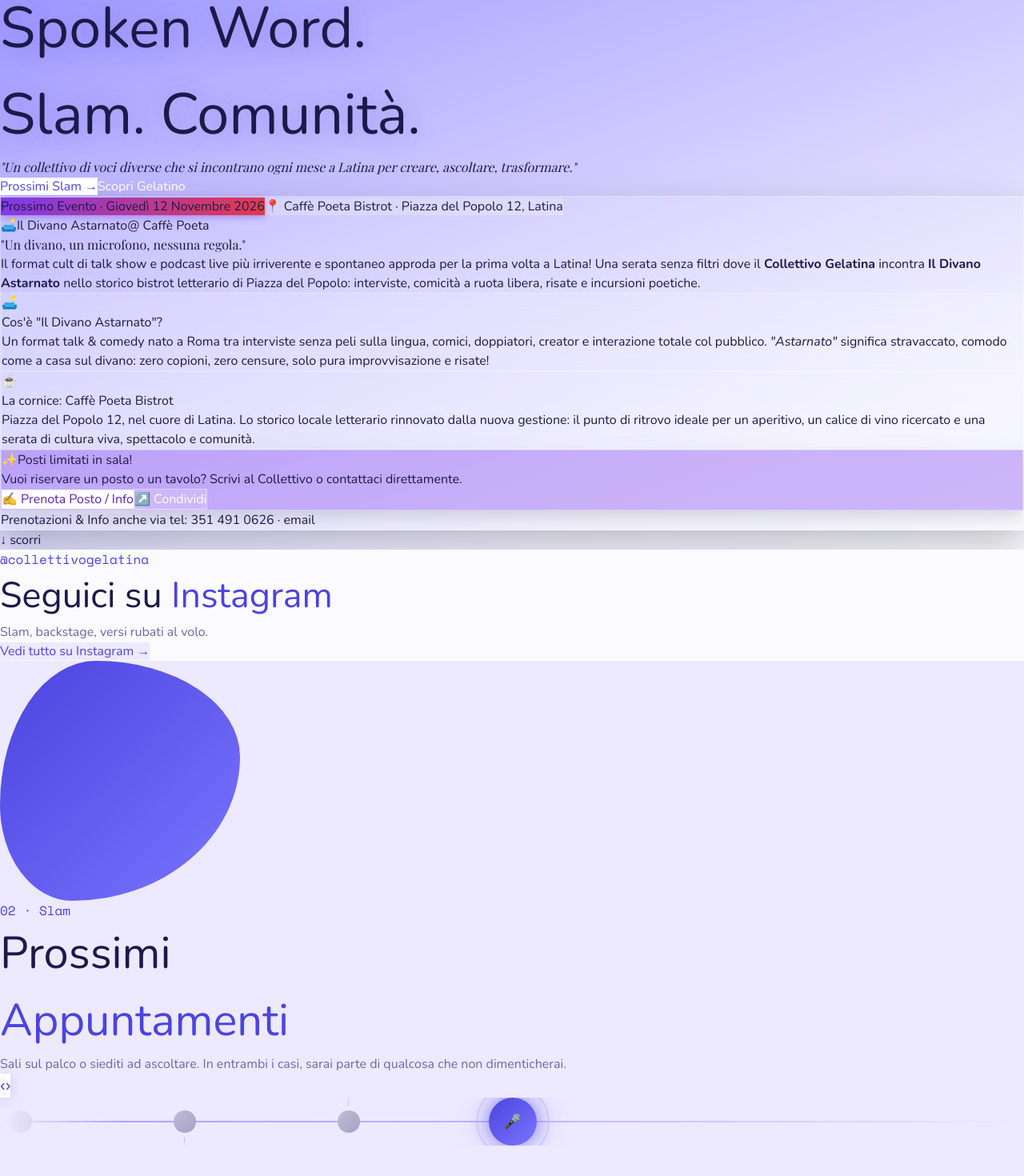
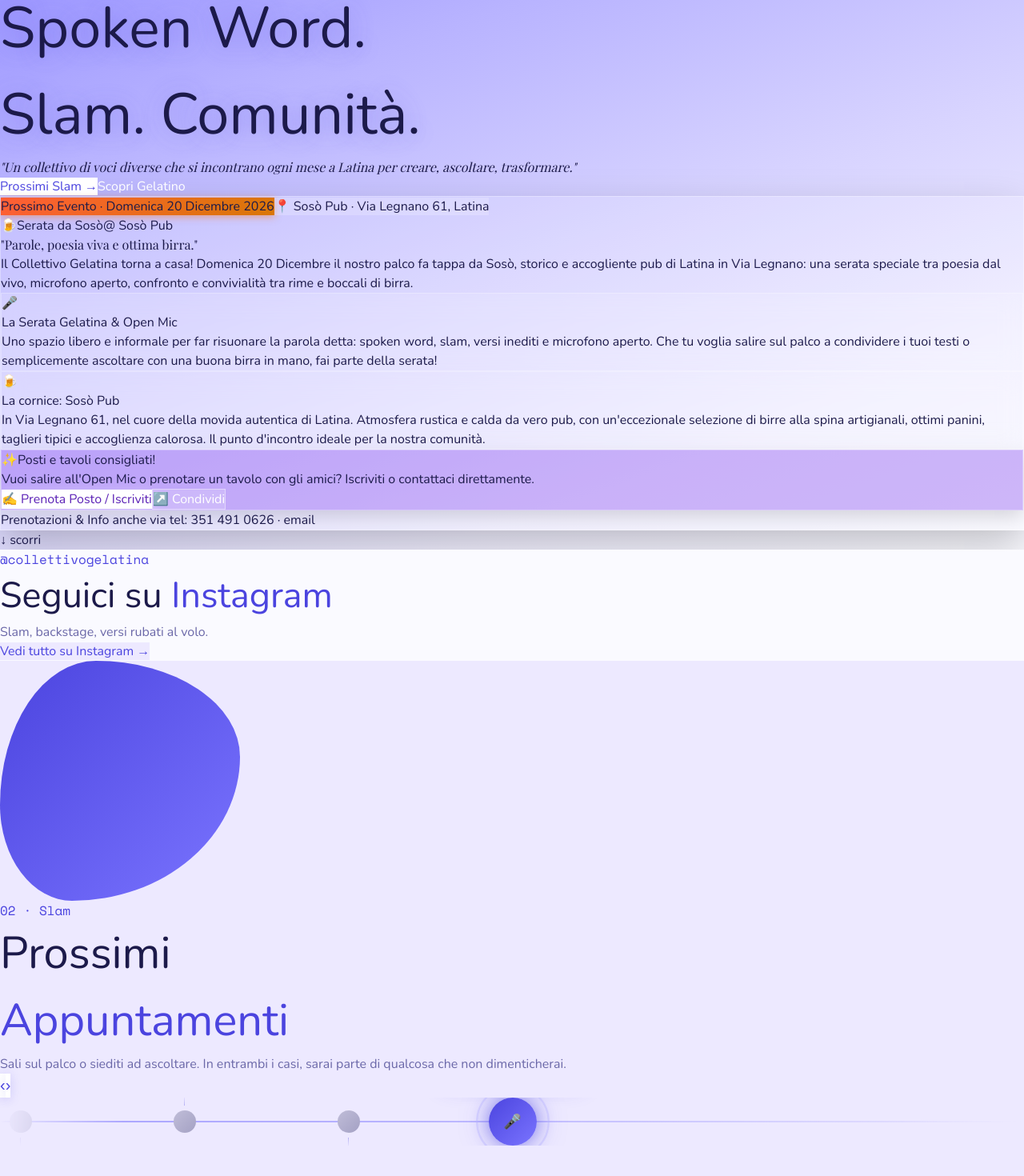
Before and after one commit to collettivogelatina/collettivo_gelatina, a Next.js app: page / in a window 1280 px wide. Shown: the part 1016-2486 px from the top of the page at 80% size. Built offline with nearby package versions, Linux system fonts and the light colour scheme; no server answers; the database is empty; a web font is replaced by a local one.

Commit message:
feat: archive 12 Nov talk, feature 20 Dec event at Soso Pub and add Il Divano Astarnato to partners

```diff
--- a/src/app/layout.tsx
+++ b/src/app/layout.tsx
@@ -3,12 +3,12 @@ import "./globals.css";
 import CookieBanner from "@/components/CookieBanner";
 
 export const metadata: Metadata = {
-  title: "Il Divano Astarnato al Caffè Poeta (12 Novembre) — Gelatina",
+  title: "Serata da Sosò Pub (20 Dicembre) — Collettivo Gelatina",
   description:
-    "Giovedì 12 Novembre 2026 il Collettivo Gelatina ospita Il Divano Astarnato al Caffè Poeta Bistrot Letterario in Piazza del Popolo a Latina. Talk live, comicità senza filtri e poesia!",
+    "Domenica 20 Dicembre 2026 il Collettivo Gelatina torna al Sosò Pub a Latina (Via Legnano, 61). Parole, poesia viva, microfono aperto e ottima birra!",
   openGraph: {
-    title: "Il Divano Astarnato al Caffè Poeta (12 Novembre) — Gelatina",
-    description: "Giovedì 12 Novembre 2026 il Collettivo Gelatina ospita Il Divano Astarnato al Caffè Poeta Bistrot Letterario in Piazza del Popolo a Latina. Talk live, comicità senza filtri e poesia!",
+    title: "Serata da Sosò Pub (20 Dicembre) — Collettivo Gelatina",
+    description: "Domenica 20 Dicembre 2026 il Collettivo Gelatina torna al Sosò Pub a Latina (Via Legnano, 61). Parole, poesia viva, microfono aperto e ottima birra!",
     url: "https://www.collettivogelatina.it",
     siteName: "Gelatina Poetry Slam",
     images: [
@@ -16,7 +16,7 @@ export const metadata: Metadata = {
         url: "https://www.collettivogelatina.it/og-microphone.jpg",
         width: 1200,
         height: 675,
-        alt: "Gelatina Spoken Word & Talk Live",
+        alt: "Gelatina Poetry Slam & Open Mic da Sosò",
       },
     ],
     locale: "it_IT",
@@ -24,8 +24,8 @@ export const metadata: Metadata = {
   },
   twitter: {
     card: "summary_large_image",
-    title: "Il Divano Astarnato al Caffè Poeta (12 Novembre) — Gelatina",
-    description: "Giovedì 12 Novembre 2026 il Collettivo Gelatina ospita Il Divano Astarnato al Caffè Poeta Bistrot Letterario in Piazza del Popolo a Latina. Talk live, comicità senza filtri e poesia!",
+    title: "Serata da Sosò Pub (20 Dicembre) — Collettivo Gelatina",
+    description: "Domenica 20 Dicembre 2026 il Collettivo Gelatina torna al Sosò Pub a Latina (Via Legnano, 61). Parole, poesia viva, microfono aperto e ottima birra!",
     images: ["https://www.collettivogelatina.it/og-microphone.jpg"],
   },
 };
--- a/src/components/ClientHome.tsx
+++ b/src/components/ClientHome.tsx
@@ -18,12 +18,21 @@ const DARK = "#1C1A4A";
 
 const events = [
   {
+    date: "20 Dicembre",
+    title: "Serata da Sosò",
+    venue: "Sosò Pub",
+    time: "20:30",
+    description:
+      "Domenica 20 Dicembre al Sosò Pub a Latina (Via Legnano, 61). Nuova serata tra versi, poesia viva, microfono aperto e birre con il Collettivo Gelatina!",
+    tag: "SLAM",
+  },
+  {
     date: "12 Novembre",
     title: "Il Divano Astarnato",
     venue: "Caffè Poeta",
     time: "20:30",
     description:
-      "Giovedì 12 Novembre al Caffè Poeta Bistrot Letterario a Latina. Talk live, comicità senza filtri e poesia con Gelatina!",
+      "Talk live, comicità senza filtri e incursioni poetiche con Il Divano Astarnato al Caffè Poeta Bistrot Letterario.",
     tag: "LIVE TALK",
   },
   {
@@ -215,7 +224,7 @@ export default function ClientHome() {
     if (typeof window !== "undefined") {
       const params = new URLSearchParams(window.location.search);
       if (params.get("iscriviti")) {
-        openRegModal("Il Divano Astarnato (12 Novembre @ Caffè Poeta)");
+        openRegModal("Serata da Sosò (20 Dicembre @ Sosò Pub)");
       }
       if (params.get("invia-poesia") || window.location.pathname.startsWith("/invia-poesia")) {
         setGelatinoModalOpen(true);
@@ -364,14 +373,14 @@ export default function ClientHome() {
                   className="text-[10px] sm:text-xs font-black px-2.5 py-0.5 rounded-full uppercase tracking-wider text-[#1C1A4A] bg-white shadow-sm flex items-center gap-1.5 flex-shrink-0"
                 >
                   <span className="w-2 h-2 rounded-full bg-amber-500 animate-ping" />
-                  Gio 12 Nov 2026
+                  Dom 20 Dic 2026
                 </span>
                 <span className="text-xs sm:text-sm font-black text-white tracking-tight drop-shadow-sm flex items-center gap-1">
-                  <span>🛋️</span>
-                  <span>Il Divano Astarnato arriva a Latina! @ Caffè Poeta</span>
+                  <span>🍺</span>
+                  <span>Serata da Sosò a Latina! @ Sosò Pub</span>
                 </span>
                 <span className="hidden lg:inline text-xs font-bold text-amber-200">
-                  · "Un divano, un microfono, nessuna regola"
+                  · "Parole, poesia viva e ottima birra"
                 </span>
               </div>
 
@@ -386,12 +395,12 @@ export default function ClientHome() {
                     boxShadow: "0 2px 10px rgba(0,0,0,0.25)",
                   }}
                 >
-                  <span>🛋️</span>
+                  <span>🍺</span>
                   <span>Scopri l'Evento →</span>
                 </a>
 
                 <button
-                  onClick={() => openRegModal("Il Divano Astarnato (12 Novembre @ Caffè Poeta)")}
+                  onClick={() => openRegModal("Serata da Sosò (20 Dicembre @ Sosò Pub)")}
                   className="font-black text-xs py-1.5 px-3.5 rounded-full transition-all duration-200 transform hover:scale-105 active:scale-95 shadow-md flex items-center gap-1.5 cursor-pointer"
                   style={{
                     background: "rgba(28, 26, 74, 0.9)",
@@ -671,7 +680,7 @@ export default function ClientHome() {
             </a>
           </div>
 
-          {/* ── PROSSIMO EVENTO: IL DIVANO ASTARNATO (12 NOVEMBRE) CARD IN HERO ── */}
+          {/* ── PROSSIMO EVENTO: SERATA DA SOSÒ PUB (20 DICEMBRE) CARD IN HERO ── */}
           <div
             id="prossimo-evento"
             className="mt-10 w-full max-w-3xl mx-auto rounded-3xl p-6 sm:p-8 backdrop-blur-xl relative overflow-hidden text-center"
@@ -686,41 +695,41 @@ export default function ClientHome() {
               <span
                 className="text-xs font-black px-3.5 py-1 rounded-full uppercase tracking-wider text-white shadow-md flex items-center gap-1.5"
                 style={{
-                  background: "linear-gradient(135deg, #7C3AED 0%, #E63946 100%)",
-                  boxShadow: "0 2px 10px rgba(124,58,237,0.5)",
+                  background: "linear-gradient(135deg, #FF5E36 0%, #D97706 100%)",
+                  boxShadow: "0 2px 10px rgba(249,115,22,0.5)",
                 }}
               >
                 <span className="w-2 h-2 rounded-full bg-amber-400 animate-ping" />
-                Prossimo Evento · Giovedì 12 Novembre 2026
+                Prossimo Evento · Domenica 20 Dicembre 2026
               </span>
               <span
                 className="text-xs font-bold px-3 py-1 rounded-full text-white"
                 style={{ background: "rgba(255, 255, 255, 0.2)" }}
               >
-                📍 Caffè Poeta Bistrot · Piazza del Popolo 12, Latina
+                📍 Sosò Pub · Via Legnano 61, Latina
               </span>
             </div>
 
             <h3 className="text-2xl sm:text-3xl font-black text-white mb-1.5 leading-tight flex items-center justify-center gap-2 flex-wrap">
-              <span>🛋️</span>
-              <span>Il Divano Astarnato</span>
-              <span className="text-amber-300 font-bold text-lg sm:text-xl">@ Caffè Poeta</span>
+              <span>🍺</span>
+              <span>Serata da Sosò</span>
+              <span className="text-amber-300 font-bold text-lg sm:text-xl">@ Sosò Pub</span>
             </h3>
 
             <p
               className="text-amber-200/90 font-bold text-sm sm:text-base max-w-lg mx-auto mb-3 italic"
               style={{ fontFamily: "'Playfair Display', serif" }}
             >
-              "Un divano, un microfono, nessuna regola."
+              "Parole, poesia viva e ottima birra."
             </p>
 
             <p className="text-white/85 text-xs sm:text-sm max-w-xl mx-auto mb-6 leading-relaxed">
-              Il format cult di talk show e podcast live più irriverente e spontaneo approda per la prima volta a Latina! Una serata senza filtri dove il <strong>Collettivo Gelatina</strong> incontra <strong>Il Divano Astarnato</strong> nello storico bistrot letterario di Piazza del Popolo: interviste, comicità a ruota libera, risate e incursioni poetiche.
+              Il Collettivo Gelatina torna a casa! Domenica 20 Dicembre il nostro palco fa tappa da Sosò, storico e accogliente pub di Latina in Via Legnano: una serata speciale tra poesia dal vivo, microfono aperto, confronto e convivialità tra rime e boccali di birra.
             </p>
 
-            {/* LE DUE INFO SU DIVANO ASTARNATO E CAFFÈ POETA */}
+            {/* LE DUE INFO SU FORMAT E SOSÒ PUB */}
             <div className="grid grid-cols-1 md:grid-cols-2 gap-4 text-left mb-6">
-              {/* INFO 1: IL FORMAT */}
+              {/* INFO 1: LA SERATA */}
               <div
                 className="p-5 rounded-2xl flex flex-col justify-between transition-all duration-300 relative overflow-hidden"
                 style={{
@@ -731,13 +740,13 @@ export default function ClientHome() {
               >
                 <div>
                   <div className="flex items-center gap-2 mb-2">
-                    <span className="text-xl">🛋️</span>
+                    <span className="text-xl">🎤</span>
                     <h4 className="text-white font-black text-sm">
-                      Cos'è "Il Divano Astarnato"?
+                      La Serata Gelatina &amp; Open Mic
                     </h4>
                   </div>
                   <p className="text-white/80 text-xs leading-relaxed">
-                    Un format talk &amp; comedy nato a Roma tra interviste senza peli sulla lingua, comici, doppiatori, creator e interazione totale col pubblico. <em>"Astarnato"</em> significa stravaccato, comodo come a casa sul divano: zero copioni, zero censure, solo pura improvvisazione e risate!
+                    Uno spazio libero e informale per far risuonare la parola detta: spoken word, slam, versi inediti e microfono aperto. Che tu voglia salire sul palco a condividere i tuoi testi o semplicemente ascoltare con una buona birra in mano, fai parte della serata!
                   </p>
                 </div>
               </div>
@@ -753,13 +762,13 @@ export default function ClientHome() {
               >
                 <div>
                   <div className="flex items-center gap-2 mb-2">
-                    <span className="text-xl">☕</span>
+                    <span className="text-xl">🍺</span>
                     <h4 className="text-white font-black text-sm">
-                      La cornice: Caffè Poeta Bistrot
+                      La cornice: Sosò Pub
                     </h4>
                   </div>
                   <p className="text-white/80 text-xs leading-relaxed">
-                    Piazza del Popolo 12, nel cuore di Latina. Lo storico locale letterario rinnovato dalla nuova gestione: il punto di ritrovo ideale per un aperitivo, un calice di vino ricercato e una serata di cultura viva, spettacolo e comunità.
+                    In Via Legnano 61, nel cuore della movida autentica di Latina. Atmosfera rustica e calda da vero pub, con un'eccezionale selezione di birre alla spina artigianali, ottimi panini, taglieri tipici e accoglienza calorosa. Il punto d'incontro ideale per la nostra comunità.
                   </p>
                 </div>
               </div>
@@ -777,16 +786,16 @@ export default function ClientHome() {
               <div>
                 <div className="flex items-center justify-center sm:justify-start gap-2 mb-1">
                   <span className="text-base">✨</span>
-                  <span className="text-white font-black text-sm">Posti limitati in sala!</span>
+                  <span className="text-white font-black text-sm">Posti e tavoli consigliati!</span>
                 </div>
                 <p className="text-xs text-white/80">
-                  Vuoi riservare un posto o un tavolo? Scrivi al Collettivo o contattaci direttamente.
+                  Vuoi salire all'Open Mic o prenotare un tavolo con gli amici? Iscriviti o contattaci direttamente.
                 </p>
               </div>
 
               <div className="flex items-center gap-2 flex-shrink-0 w-full sm:w-auto justify-center">
                 <button
-                  onClick={() => openRegModal("Il Divano Astarnato (12 Novembre @ Caffè Poeta)")}
+                  onClick={() => openRegModal("Serata da Sosò (20 Dicembre @ Sosò Pub)")}
                   className="font-black text-xs sm:text-sm px-6 py-3 rounded-full transition-all hover:scale-105 shadow-xl cursor-pointer"
                   style={{
                     background: "white",
@@ -794,14 +803,14 @@ export default function ClientHome() {
                     boxShadow: "0 4px 18px rgba(255, 255, 255, 0.35)",
                   }}
                 >
-                  ✍️ Prenota Posto / Info
+                  ✍️ Prenota Posto / Iscriviti
                 </button>
                 <button
                   onClick={() => {
-                    const text = "🛋️ Il Divano Astarnato arriva a Latina! Giovedì 12 Novembre al Caffè Poeta Bistrot con il Collettivo Gelatina:";
+                    const text = "🍻 Domenica 20 Dicembre serata con il Collettivo Gelatina da Sosò Pub a Latina (Via Legnano 61)! Poesia dal vivo, open mic e birra:";
                     const url = "https://www.collettivogelatina.it";
                     if (navigator.share) {
-                      navigator.share({ title: "Il Divano Astarnato al Caffè Poeta (Latina)", text, url });
+                      navigator.share({ title: "Serata Collettivo Gelatina da Sosò Pub (Latina)", text, url });
                     } else {
                       navigator.clipboard.writeText(`${text}\n${url}`);
                       alert("Link evento copiato negli appunti!");
@@ -1868,6 +1877,7 @@ export default function ClientHome() {
               { name: "Spazio Zero",                    type: "Associazione & Lab",    url: "https://www.spaziozerolab.it/",                                                            icon: "🌀" },
               { name: "Zeldart",                        type: "Arte & Media",          url: "https://www.zeldart.it/",                                                                  icon: "🎙️" },
               { name: "Oriselia",                       type: "Podcast & Mondi",       url: "https://velocalm.com/",                                                                    icon: "🌙" },
+              { name: "Il Divano Astarnato",            type: "Talk Show & Comedy",    url: "https://www.instagram.com/il_divano_astarnato/",                                          icon: "🛋️" },
             ].map((partner) => (
               <a
                 key={partner.name}
--- a/src/components/SlamTimeline.tsx
+++ b/src/components/SlamTimeline.tsx
@@ -30,6 +30,7 @@ const TAG_COLORS: Record<string, [string, string]> = {
   PERFORMANCE:    ["#F5E0FF", "#8820C0"],
   PRESENTAZIONE:  ["#FFF8E0", "#9A6000"],
   "IN ARRIVO":    ["#E8FFF3", "#2A7A5A"],
+  "LIVE TALK":    ["#F3E8FF", "#7C3AED"],
 };
 
 const EVENT_COVERS: Record<number, string> = {};
@@ -54,7 +55,8 @@ const TIMELINE: TEvent[] = [
   { id: 16, label: "16 Lug 2026",    title: "Sottoscala9",            desc: "Presentazione del libro ed open mic. Uno spazio aperto alle parole e alle nuove pubblicazioni.",           tag: "PRESENTAZIONE", past: true  },
   { id: 17, label: "3 Set 2026",    title: "Slam all'Hotel Tirreno", desc: "Poetry slam sul mare all'Hotel Tirreno. Versi, onde e microfoni accesi.",                               tag: "SLAM",          past: true  },
   { id: 18, label: "28 Ott 2026",   title: "Slam a Bacco e Venere",  desc: "Mercoledì 28 Ottobre da Bacco e Venere a Latina. Tappa LIPS infuocata tra voci dal vivo e voto in streaming.", tag: "SLAM",          past: true  },
-  { id: 19, label: "12 Nov",        title: "Il Divano Astarnato",    desc: "Giovedì 12 Novembre al Caffè Poeta Bistrot (Piazza del Popolo, Latina). Talk live, comicità senza filtri e poesia con Gelatina!", tag: "LIVE TALK",     past: false },
+  { id: 19, label: "12 Nov 2026",   title: "Il Divano Astarnato",    desc: "Giovedì 12 Novembre al Caffè Poeta Bistrot (Piazza del Popolo, Latina). Talk live, comicità senza filtri e poesia con Gelatina!", tag: "LIVE TALK",     past: true  },
+  { id: 20, label: "20 Dic",        title: "Serata da Sosò",         desc: "Domenica 20 Dicembre da Sosò Pub (Via Legnano 61, Latina). Nuova serata tra versi, poesia dal vivo, microfono aperto e birre con Gelatina!", tag: "SLAM",          past: false },
 ];
 
 function CoverFloat({ src }: { src: string }) {
@@ -185,15 +187,15 @@ function Card({ ev, hovered, isFirst, onRegister, onTicketNotice }: { ev: TEvent
                   whiteSpace: "nowrap"
                 }}
               >
-                🛋️ Info &amp; Prenota
+                🍻 Info &amp; Prenota
               </button>
               <button
                 onClick={(e) => {
                   e.stopPropagation();
-                  const text = `🛋️ Il Divano Astarnato arriva a Latina giovedì 12 Novembre al Caffè Poeta con il Collettivo Gelatina!`;
+                  const text = `🍻 Serata del Collettivo Gelatina da Sosò Pub a Latina! Domenica 20 Dicembre in Via Legnano 61:`;
                   const url = `https://www.collettivogelatina.it`;
                   if (navigator.share) {
-                    navigator.share({ title: "Il Divano Astarnato al Caffè Poeta", text, url });
+                    navigator.share({ title: "Serata da Sosò Pub (Latina) — Gelatina", text, url });
                   } else {
                     navigator.clipboard.writeText(`${text}\n${url}`);
                     alert("Link copiato!");
@@ -240,12 +242,12 @@ function Card({ ev, hovered, isFirst, onRegister, onTicketNotice }: { ev: TEvent
                   textDecoration: "none"
                 }}
               >
-                ☕ Caffè Poeta Bistrot (Latina)
+                🍺 Sosò Pub (Latina)
               </a>
             </div>
 
             <span style={{ fontSize: 7, fontWeight: 900, color: "#7C3AED", letterSpacing: "0.04em" }}>
-              ✦ Gio 12 Nov · Piazza del Popolo 12 ✦
+              ✦ Dom 20 Dic · Via Legnano 61 ✦
             </span>
           </div>
         )}
--- a/src/components/TicketNoticeModal.tsx
+++ b/src/components/TicketNoticeModal.tsx
@@ -51,20 +51,20 @@ export default function TicketNoticeModal({ isOpen, onClose, type }: TicketNotic
         </div>
 
         <h3 className="text-2xl font-black text-[#1C1A4A] mb-2 leading-tight">
-          Il Divano Astarnato @ Caffè Poeta
+          Serata Gelatina @ Sosò Pub
         </h3>
 
         <p className="text-xs font-bold text-[#7C3AED] mb-4">
-          Giovedì 12 Novembre 2026 · Caffè Poeta Bistrot (Piazza del Popolo 12, Latina)
+          Domenica 20 Dicembre 2026 · Sosò Pub (Via Legnano 61, Latina)
         </p>
 
         <p className="text-sm text-gray-600 leading-relaxed mb-6">
-          L'evento del 28 Ottobre si è concluso con successo! Il prossimo appuntamento è con il talk show comico dal vivo e podcast <strong>Il Divano Astarnato</strong> insieme al <strong>Collettivo Gelatina</strong>. Posti limitati in sala.
+          L'evento con Il Divano Astarnato si è concluso con successo! Il prossimo appuntamento è per <strong>domenica 20 Dicembre</strong> con la serata di poesia dal vivo e microfono aperto del <strong>Collettivo Gelatina</strong> al <strong>Sosò Pub</strong>. Posti limitati e tavoli consigliati!
         </p>
 
         <div className="flex flex-col gap-3">
           <a
-            href="mailto:collettivogelatina@gmail.com?subject=Info%20e%20Prenotazioni%20Il%20Divano%20Astarnato"
+            href="mailto:collettivogelatina@gmail.com?subject=Info%20e%20Prenotazioni%20Serata%20Soso%20Pub"
             className="w-full font-black text-sm py-3.5 px-6 rounded-full transition-all hover:scale-105 shadow-md flex items-center justify-center gap-2"
             style={{
               background: "linear-gradient(135deg, #7C3AED 0%, #4B44DF 100%)",
```
